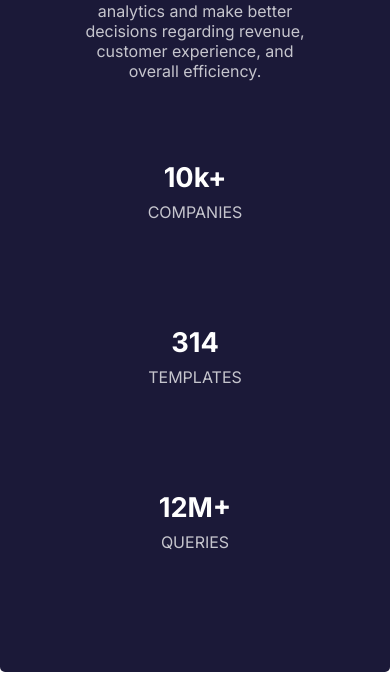
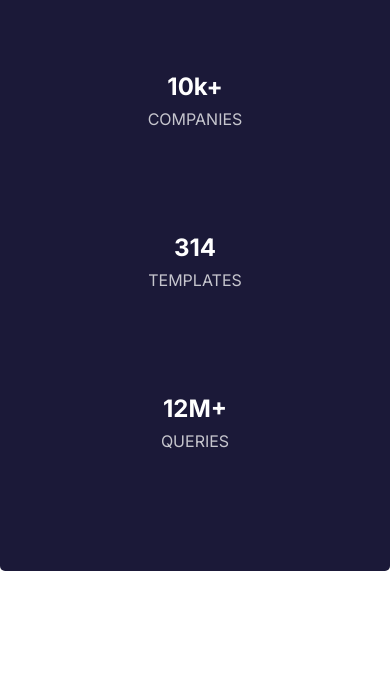
Before and after one commit to Matheus2004a/Stats-Review-Card, a plain HTML site: page index.html in a window 390 px wide. Shown: the part 581-1272 px from the top of the page. After the commit the page ends 1152 px from the top, so only its background shows below. Drawn offline with Linux system fonts and the light colour scheme.

Commit message:
Retirando margem do topo do main no responsivo

```diff
--- a/style.css
+++ b/style.css
@@ -70,6 +70,7 @@ figure img{
 @media (max-width: 880px){
     main{
         width: 100%;
+        margin: 0;
         flex-direction: column-reverse;
     }
 
@@ -77,8 +78,8 @@ figure img{
         text-align: center;
     }
 
-    .section-text h3{
-        font-size: 1.7rem;
+    .section-text h1,h3{
+        font-size: 1.5rem;
     }
 
     .container-actions{
```
